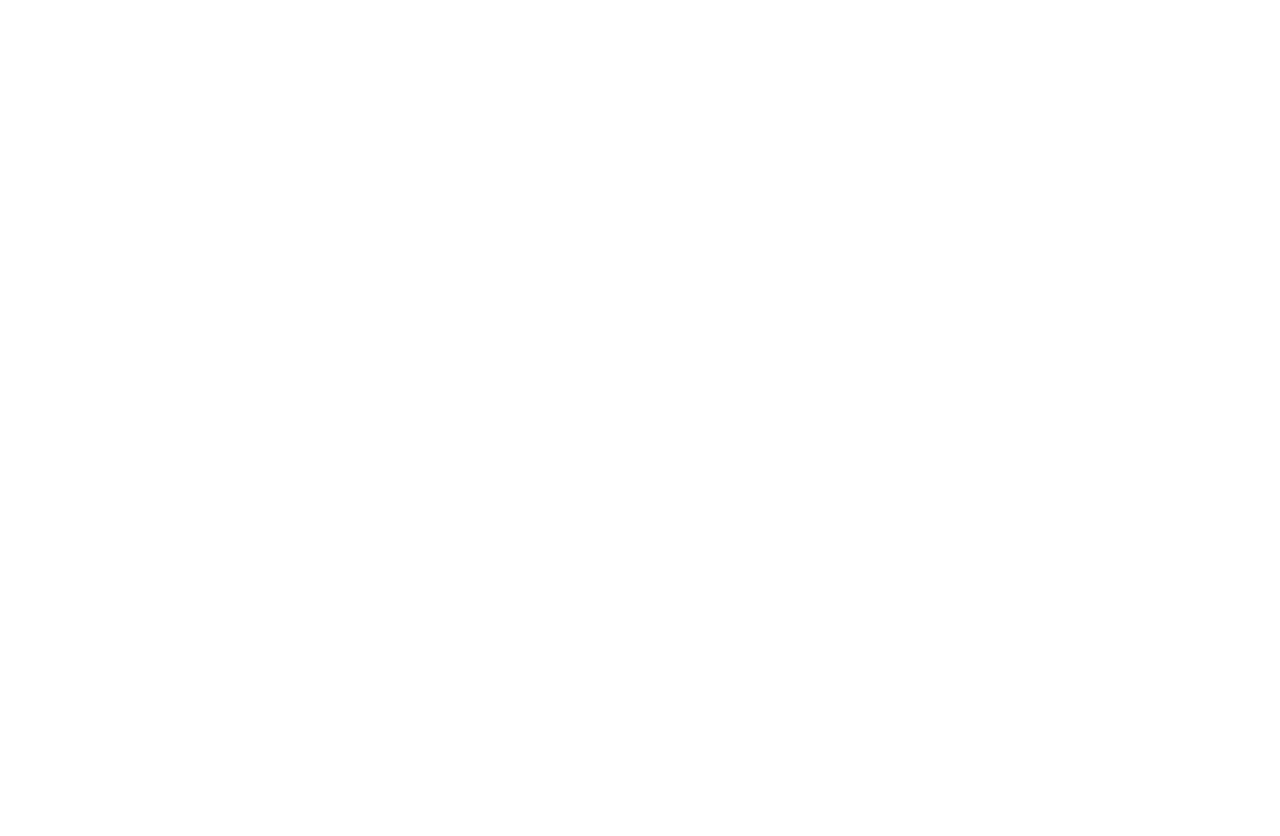
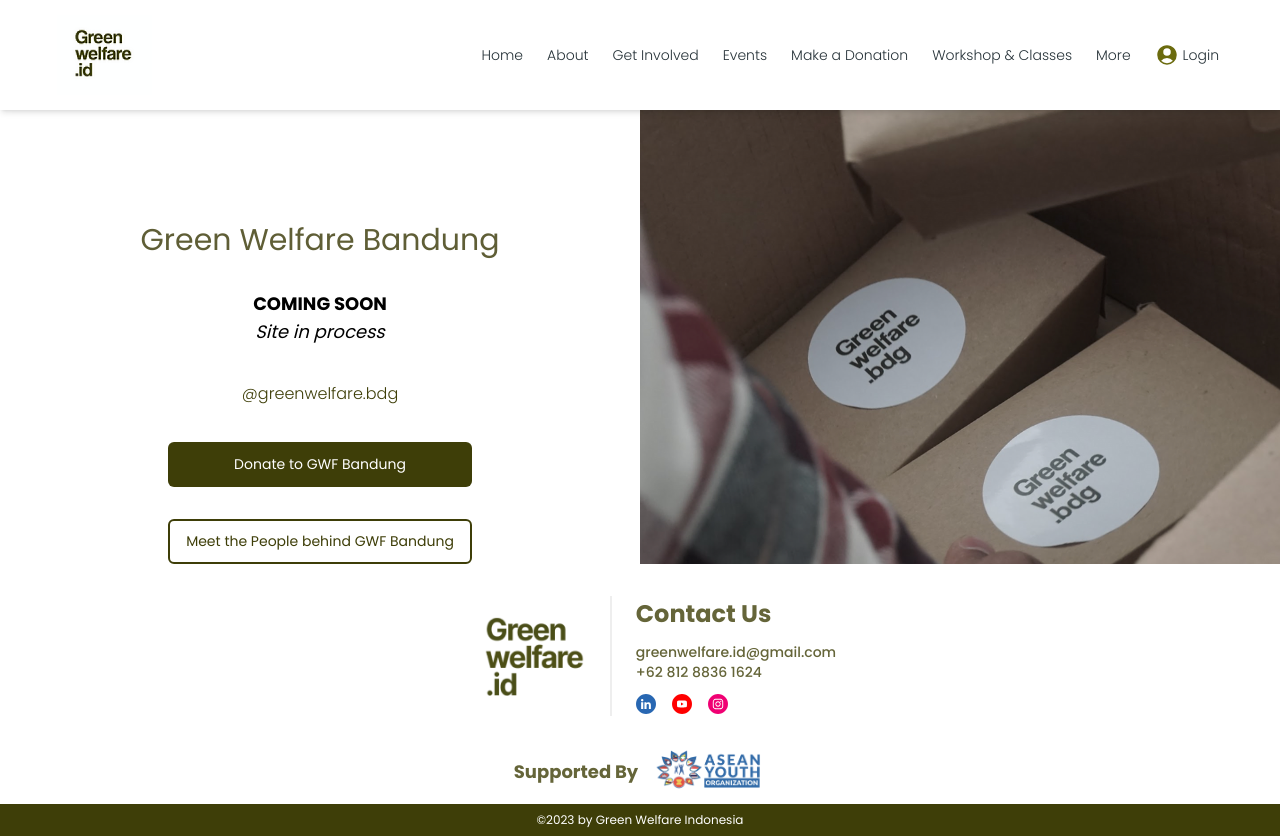
Before and after one commit to greenwelfareindonesia/frontend-gwf, a React (Vite) app: page /bdg in a window 1280 px wide. Before the commit this address had no page. Before the commit the page ends 800 px from the top, so only its background shows below. Built offline with nearby package versions, Linux system fonts and the light colour scheme.

Commit message:
finished creating gwf bandung page and a little debug on team page

```diff
--- a/src/App.jsx
+++ b/src/App.jsx
@@ -2,6 +2,7 @@
 import Home from "./pages/homepage/Home";
 import About from "./pages/aboutpage/About";
 import Team from "./pages/teampage/Team";
+import GwfBandung from "./pages/gwfbandungpage/GwfBandung";
 
 const App = () => {
   return (
@@ -10,6 +11,7 @@
         <Route path="/" element={<Home />} />
         <Route path="/about" element={<About />} />
         <Route path="/team" element={<Team />} />
+        <Route path="/bdg" element={<GwfBandung />} />
       </Routes>
     </BrowserRouter>
   );
--- /dev/null
+++ b/src/pages/gwfbandungpage/GwfBandung.jsx
@@ -0,0 +1,88 @@
+import Navbar from "../../components/navbar/Navbar";
+import Footer from "../../components/Footer";
+import HeroSectionImage from "../../assets/gwfbandung-image/HeroSectionImg.png";
+import { motion } from "framer-motion";
+
+export default function GwfBandung() {
+  return (
+    <div>
+      <Navbar />
+      {/* Hero Section */}
+      <div className="lg:grid lg:grid-cols-2 w-screen items-center justify-center">
+        <img
+          src={HeroSectionImage}
+          alt="Hero Section Image"
+          className="h-full w-screen lg:hidden"
+        />
+        <div className=" h-full flex flex-col items-center pt-28">
+          <motion.h2
+            initial={{ opacity: 0, y: 50 }}
+            whileInView={{ opacity: 1, y: 0 }}
+            transition={{ duration: 1.5 }}
+            viewport={{ once: true }}
+            className="text-center text-[#5F5E36] text-xl lg:text-3xl mb-8"
+          >
+            Green Welfare Bandung
+          </motion.h2>
+          <motion.h3
+            initial={{ opacity: 0, y: 50 }}
+            whileInView={{ opacity: 1, y: 0 }}
+            transition={{ duration: 1.5 }}
+            viewport={{ once: true }}
+            className="text-center font-bold text-lg"
+          >
+            COMING SOON
+          </motion.h3>
+          <motion.h3
+            initial={{ opacity: 0, y: 50 }}
+            whileInView={{ opacity: 1, y: 0 }}
+            transition={{ duration: 1.5 }}
+            viewport={{ once: true }}
+            className="italic text-lg text-center mb-9"
+          >
+            Site in process
+          </motion.h3>
+          <motion.a
+            href="https://www.instagram.com/greenwelfare.bdg/?igshid=MzRlODBiNWFlZA%3D%3D"
+            target="_blank"
+            rel=""
+            initial={{ opacity: 0, y: -20 }}
+            whileInView={{ opacity: 1, y: 0 }}
+            transition={{ duration: 1.5 }}
+            viewport={{ once: true }}
+            className="text-center font-light mb-9 text-[#3E3E08] hover:underline cursor-pointer"
+          >
+            @greenwelfare.bdg
+          </motion.a>
+          <motion.button
+            initial={{ opacity: 0, y: -20 }}
+            whileInView={{ opacity: 1, y: 0 }}
+            transition={{ duration: 1.5 }}
+            viewport={{ once: true }}
+            className="bg-[#3E3E08] lg:w-[19rem] w-5/6 h-[2.8rem] text-white text-sm rounded-md mb-8
+            hover:cursor-pointer hover:bg-opacity-70 ease-in-out transition duration-500"
+          >
+            Donate to GWF Bandung
+          </motion.button>
+          <motion.button
+            initial={{ opacity: 0, y: -20 }}
+            whileInView={{ opacity: 1, y: 0 }}
+            transition={{ duration: 1.5 }}
+            viewport={{ once: true }}
+            className="lg:w-[19rem] w-5/6 h-[2.8rem] text-sm text-[#3E3E08] rounded-md border-2 border-[#3E3E08]
+            hover:cursor-pointer hover:bg-[#3E3E08] hover:text-white ease-in-out transition duration-500"
+          >
+            Meet the People behind GWF Bandung
+          </motion.button>
+        </div>
+        <img
+          src={HeroSectionImage}
+          alt="Hero Section Image"
+          className="h-full hidden lg:block"
+        />
+      </div>
+      {/* Footer */}
+      <Footer />
+    </div>
+  );
+}
--- a/src/pages/teampage/Team.jsx
+++ b/src/pages/teampage/Team.jsx
@@ -24,15 +24,18 @@
               alt="Nala Amirah"
               className="rounded-full"
             />
-            <motion.h3
+            <motion.a
+              href="https://www.linkedin.com/in/nalaamirah/"
+              target="_blank"
+              rel=""
               initial={{ opacity: 0, y: 50 }}
               whileInView={{ opacity: 1, y: 0 }}
               transition={{ duration: 1.5 }}
               viewport={{ once: true }}
-              className="text-lg mt-8 lg:mt-0"
+              className="text-lg mt-8 lg:mt-0 hover:underline"
             >
               Nala Amirah
-            </motion.h3>
+            </motion.a>
             <motion.h4
               initial={{ opacity: 0, y: 50 }}
               whileInView={{ opacity: 1, y: 0 }}
@@ -70,15 +73,18 @@
           </div>
           <div className="text-white flex flex-col items-center lg:space-y-10">
             <img src={foundingRight} alt="Fiza Khan" className="rounded-full" />
-            <motion.h3
+            <motion.a
+              href="https://www.linkedin.com/in/fiza-khan-096476218/"
+              target="_blank"
+              rel=""
               initial={{ opacity: 0, y: 50 }}
               whileInView={{ opacity: 1, y: 0 }}
               transition={{ duration: 1.5 }}
               viewport={{ once: true }}
-              className="text-lg mt-8 lg:mt-0"
+              className="text-lg mt-8 lg:mt-0 hover:underline"
             >
               Fiza Khan
-            </motion.h3>
+            </motion.a>
             <motion.h4
               initial={{ opacity: 0, y: 50 }}
               whileInView={{ opacity: 1, y: 0 }}
@@ -105,15 +111,18 @@
               alt="Nifa Rahma"
               className="rounded-full"
             />
-            <motion.h3
+            <motion.a
+              href="https://www.linkedin.com/in/nifa-rahma/"
+              target="_blank"
+              rel=""
               initial={{ opacity: 0, y: 50 }}
               whileInView={{ opacity: 1, y: 0 }}
               transition={{ duration: 1.5 }}
               viewport={{ once: true }}
-              className="text-lg mt-8 lg:mt-0"
+              className="text-lg mt-8 lg:mt-0 hover:underline"
             >
               Nifa Rahma
-            </motion.h3>
+            </motion.a>
             <motion.h4
               initial={{ opacity: 0, y: 50 }}
               whileInView={{ opacity: 1, y: 0 }}
@@ -130,15 +139,18 @@
               alt="Regatta Lara"
               className="rounded-full"
             />
-            <motion.h3
+            <motion.a
+              href="https://www.linkedin.com/in/regatta-lara-kurusetra-993b90161/"
+              target="_blank"
+              rel=""
               initial={{ opacity: 0, y: 50 }}
               whileInView={{ opacity: 1, y: 0 }}
               transition={{ duration: 1.5 }}
               viewport={{ once: true }}
-              className="text-lg mt-8 lg:mt-0"
+              className="text-lg mt-8 lg:mt-0 hover:underline"
             >
               Regatta Lara
-            </motion.h3>
+            </motion.a>
             <motion.h4
               initial={{ opacity: 0, y: 50 }}
               whileInView={{ opacity: 1, y: 0 }}
@@ -155,15 +167,18 @@
               alt="Shahira Syifa"
               className="rounded-full"
             />
-            <motion.h3
+            <motion.a
+              href="https://www.linkedin.com/in/shahira-syifa-putri-irwanto-5a4b9b157/"
+              target="_blank"
+              rel=""
               initial={{ opacity: 0, y: 50 }}
               whileInView={{ opacity: 1, y: 0 }}
               transition={{ duration: 1.5 }}
               viewport={{ once: true }}
-              className="text-lg mt-8 lg:mt-0"
+              className="text-lg mt-8 lg:mt-0 hover:underline"
             >
               Shahira Syifa
-            </motion.h3>
+            </motion.a>
             <motion.h4
               initial={{ opacity: 0, y: 50 }}
               whileInView={{ opacity: 1, y: 0 }}
```
Also changed, not shown: src/assets/gwfbandung-image/HeroSectionImg.png (added).
